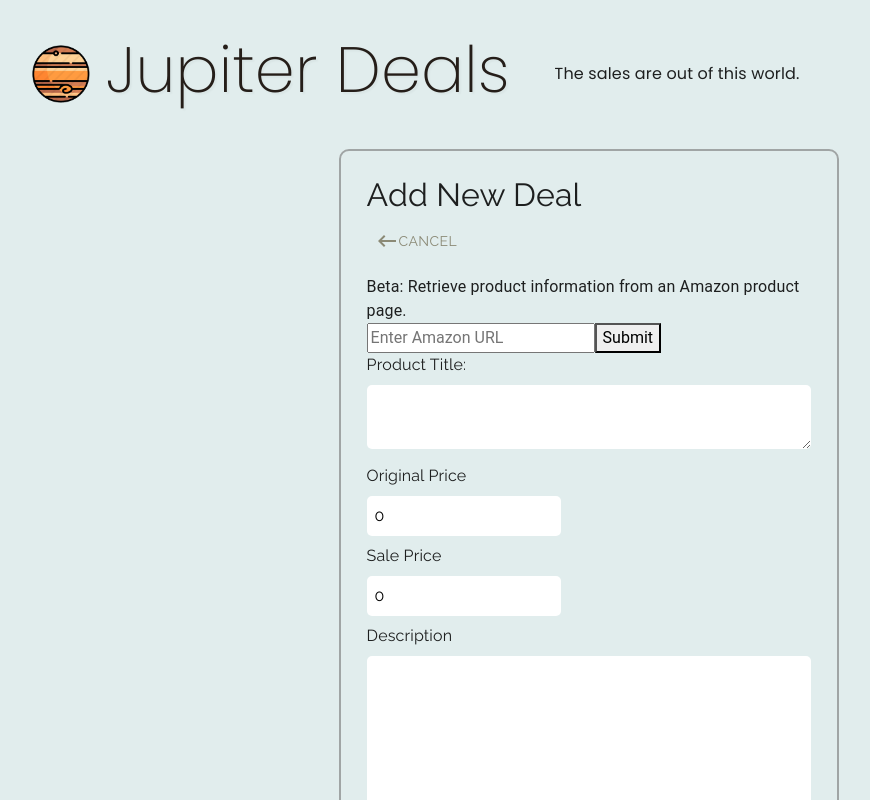
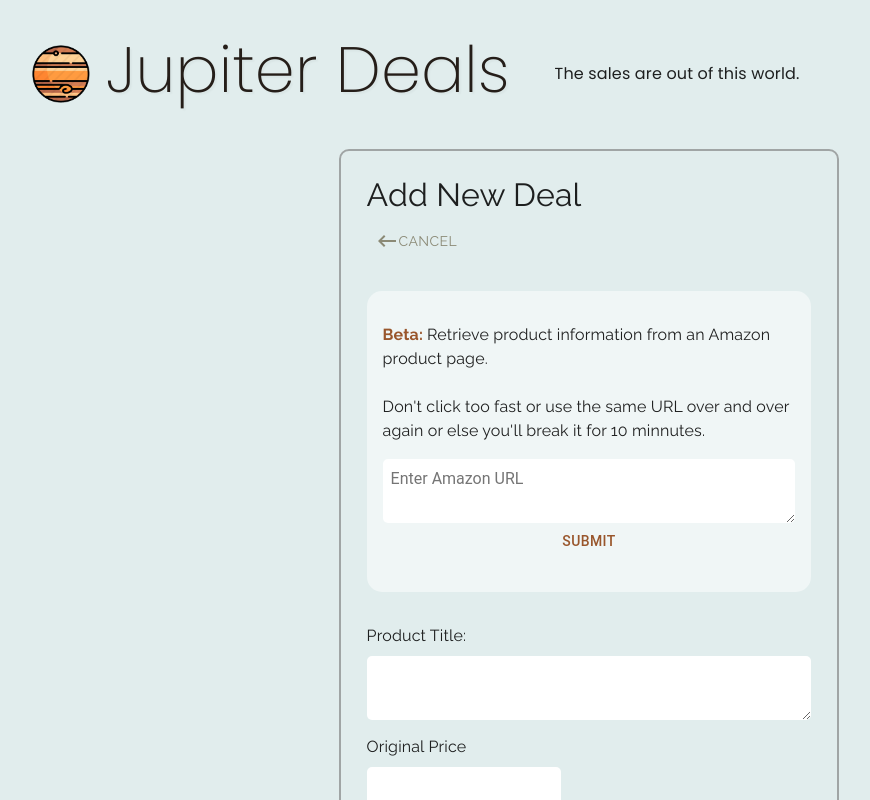
Before and after one commit to Jupiter115/crispy-guide, a React (Create React App) app: page /admin/post in a window 1280 px wide. Shown: the top 800 px of the page, without its empty margins (51-921 px from the left). Built offline with nearby package versions, Linux system fonts and the light colour scheme.

Commit message:
retreive deal

```diff
--- a/src/components/Admin.css
+++ b/src/components/Admin.css
@@ -126,3 +126,42 @@ span.adminDash_checkbox {
   max-width: 80%;
   width: 100%;
 }
+
+.adminPostGet_beta {
+  color: var(--clr-accent3);
+  font-weight: 600;
+}
+
+/**************************************************************************
+ADMIN DASHNEWPOSTGET
+**************************************************************************/
+
+.adminPostGet_container {
+  margin: 1rem  auto 2rem auto;
+  background-color: rgba(255, 255, 255, 0.484);
+  padding: 2rem 1rem;
+  border-radius: 15px;
+}
+
+.adminPostGet_title{
+  font-family: var(--font-body);
+}
+
+.adminPostGet_form {
+display: flex;
+justify-content: center;
+width: 100%;
+flex-wrap: wrap;
+}
+
+.adminPostGet_input {
+  width: 100%;
+  padding: .5rem;
+  outline: 0;
+  border: 0;
+  border-radius: 5px;
+}
+
+button.adminPostGet_button {
+  color: var(--clr-accent3)
+}
--- a/src/components/AdminDashNewPost.js
+++ b/src/components/AdminDashNewPost.js
@@ -1,4 +1,4 @@
-import React, { useState } from "react";
+import React, { useEffect, useState } from "react";
 import KeyboardBackspaceIcon from "@mui/icons-material/KeyboardBackspace";
 import { Button, Checkbox } from "@mui/material";
 import { useNavigate } from "react-router-dom";
@@ -37,6 +37,8 @@ export default function AdminDashNewPost() {
     setProduct({ ...product, hero: event.target.checked });
   };
 
+  useEffect(() => console.log(product), []);
+
   return (
     <div className="adminPost_container">
       <h2 className="font-body">Add New Deal</h2>
@@ -68,7 +70,7 @@ export default function AdminDashNewPost() {
           id="orig"
           step=".01"
           className="adminPost_input"
-          value={product.orig}
+          // value={product.orig}
         />
         <br />
         <label className="font-body" htmlFor="price">
@@ -81,7 +83,7 @@ export default function AdminDashNewPost() {
           id="price"
           step=".01"
           className="adminPost_input"
-          value={product.price}
+          // value={product.price}
         />
         <br />
         <label className="font-body" htmlFor="description">
--- a/src/components/AdminDashNewPostGet.js
+++ b/src/components/AdminDashNewPostGet.js
@@ -1,5 +1,7 @@
 import React, { useState } from "react";
 import axios from "axios";
+import throbber from "../assets/180-ring-with-bg.svg";
+import { Button } from "@mui/material";
 
 export default function AdminDashNewPostGet(props) {
   const [input, setInput] = useState("");
@@ -9,32 +11,46 @@ export default function AdminDashNewPostGet(props) {
   };
   const handleClick = (e) => {
     e.preventDefault();
+    if (e.target.value === "") {
+      return;
+    }
     setLoading(true);
     axios
       .get(`https://jupiter-scraper.herokuapp.com/new/${input}`)
       .then((res) => {
         console.log(res.data);
         console.log(input);
-        // props.setProduct({ ...res.data, link: input });
+        props.setProduct({ ...res.data, link: input });
       })
       .then(() => setInput(""))
-      .then(() => setLoading(false));
+      .then(() => setLoading(false))
+      .catch((err) => console.log(err));
   };
 
   return (
-    <div>
-      Beta: Retrieve product information from an Amazon product page.
+    <div className="adminPostGet_container">
+      <p className="adminPostGet_title">
+        <span className="adminPostGet_beta">Beta: </span>Retrieve product
+        information from an Amazon product page. <br />
+        <br />
+        Don't click too fast or use the same URL over and over again or else
+        you'll break it for 10 minnutes.
+      </p>
       {loading ? (
-        <p>loading...</p>
+        <img src={throbber} alt="trobber" />
       ) : (
-        <form>
-          <input
+        <form className="adminPostGet_form">
+          <textarea
             type="text"
             placeholder="Enter Amazon URL"
             onChange={handleChange}
+            className="adminPostGet_input"
             value={input}
-          ></input>
-          <button onClick={handleClick}>Submit</button>
+          ></textarea>
+          <br />
+          <Button onClick={handleClick} className="adminPostGet_button">
+            Submit
+          </Button>
         </form>
       )}
     </div>
--- a/src/components/ProductCard.js
+++ b/src/components/ProductCard.js
@@ -6,6 +6,7 @@ import { Button } from "@mui/material";
 
 export default function ProductCard(props) {
   const { image, orig, price, title, _id } = props.item;
+
   return (
     <Container>
       <Card className="product-container">
@@ -17,13 +18,16 @@ export default function ProductCard(props) {
             <Card.Img src={image} alt="productPic" />
           </Link>
         </Card.Body>
+
         <Card.Body className="price-container">
           <Card.Text className="orig-price">
             Original Price <span className="strikethrough"> ${orig}</span>
           </Card.Text>
+
           <Card.Text className="sale-price">
             On Sale For <br />$ {price}
           </Card.Text>
+
           <Link className="productCard_details" to={`/product/${_id}`}>
             <Button className="productCard_button" variant="contained">
               See Details
--- a/src/components/Products.js
+++ b/src/components/Products.js
@@ -8,7 +8,6 @@ import { Button } from "@mui/material";
 import ProductHero from "./ProductHero";
 
 const axios = require("axios");
-
 
 export default function Products() {
   const [data, setData] = useState([]);
@@ -45,9 +44,12 @@ export default function Products() {
         <>
           <ProductHero data={data} />
           <div className="card-container">
-            {data.map((product) => (
-              <ProductCard key={product._id} item={product} />
-            ))}
+            {data
+              .slice(0)
+              .reverse()
+              .map((product) => (
+                <ProductCard key={product._id} item={product} />
+              ))}
           </div>
         </>
       )}
```
